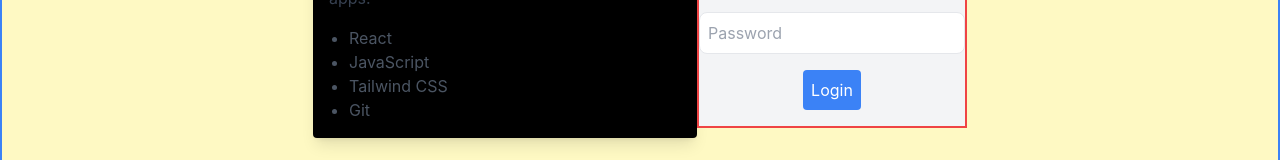
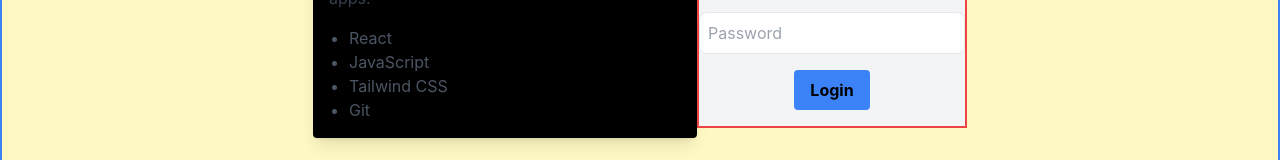
Before and after one commit to karan-maurya2/react-tailwind-smartapp, a React (Vite) app: page / in a window 1280 px wide. Shown: the part 392-552 px from the top of the page. Built offline with nearby package versions, Linux system fonts and the light colour scheme.

Commit message:
updated code

```diff
--- a/package.json
+++ b/package.json
@@ -8,7 +8,6 @@
     "build": "vite build",
     "lint": "eslint .",
     "preview": "vite preview",
-    "build:css": "tailwindcss -i ./src/index.css -o ./dist/output.css",
     "watch:css": "tailwindcss -i ./src/index.css -o ./dist/output.css --watch"
   },
   "dependencies": {
--- a/src/components/LoginForm.jsx
+++ b/src/components/LoginForm.jsx
@@ -11,7 +11,7 @@ function LoginForm(){
                 <h1 className="text-2xl font-bold mb-4">Login</h1>
                 <input type="text" placeholder="Username" className="mb-4 p-2 border rounded-lg" />
                 <input type="password" placeholder="Password" className="mb-4 p-2 border rounded-lg" />
-                <button type="submit" className="bg-blue-500 text-white p-2 rounded">Login</button>
+                <button type="submit" className="custom-button ">Login</button>
             </div>
 
         </form>
--- a/src/index.css
+++ b/src/index.css
@@ -70,4 +70,29 @@ button:focus-visible {
 
 @tailwind base;
 @tailwind components;
+
+
+@layer components {
+  .custom-button {
+    @apply bg-blue-500 text-black font-bold py-2 px-4 rounded;
+  }
+}
+
+/* @layer components {
+  .custom-button {
+    @apply bg-blue-500 text-white font-bold py-2 px-4 rounded;
+  }
+  .custom-card {
+    @apply max-w-sm rounded overflow-hidden shadow-lg p-6 bg-white;
+  }
+} */
+
+
 @tailwind utilities;
+
+
+/*
+Explanation:
+@layer components tells Tailwind to place the styles in the components layer, which ensures proper precedence in the CSS cascade (after base but before utilities).
+.custom-button is your custom class name.
+@apply pulls in Tailwind utility classes (bg-blue-500, text-white, etc.) to define the custom-button class. */
--- a/vite.config.js
+++ b/vite.config.js
@@ -1,5 +1,7 @@
 import { defineConfig } from 'vite'
 import react from '@vitejs/plugin-react-swc'
+// import "./src/index.css"; // Importing the global CSS file
+
 
 // https://vite.dev/config/
 export default defineConfig({
@@ -20,3 +22,5 @@ export default defineConfig({
 //     port: 3000, // Specify the development server port
 //   },
 // });
+
+// Vite will process input.css using PostCSS and Tailwind, generating an optimized CSS file in the dist folder.
```
Also changed, not shown: src/main.jsx (+8 -0 lines).
